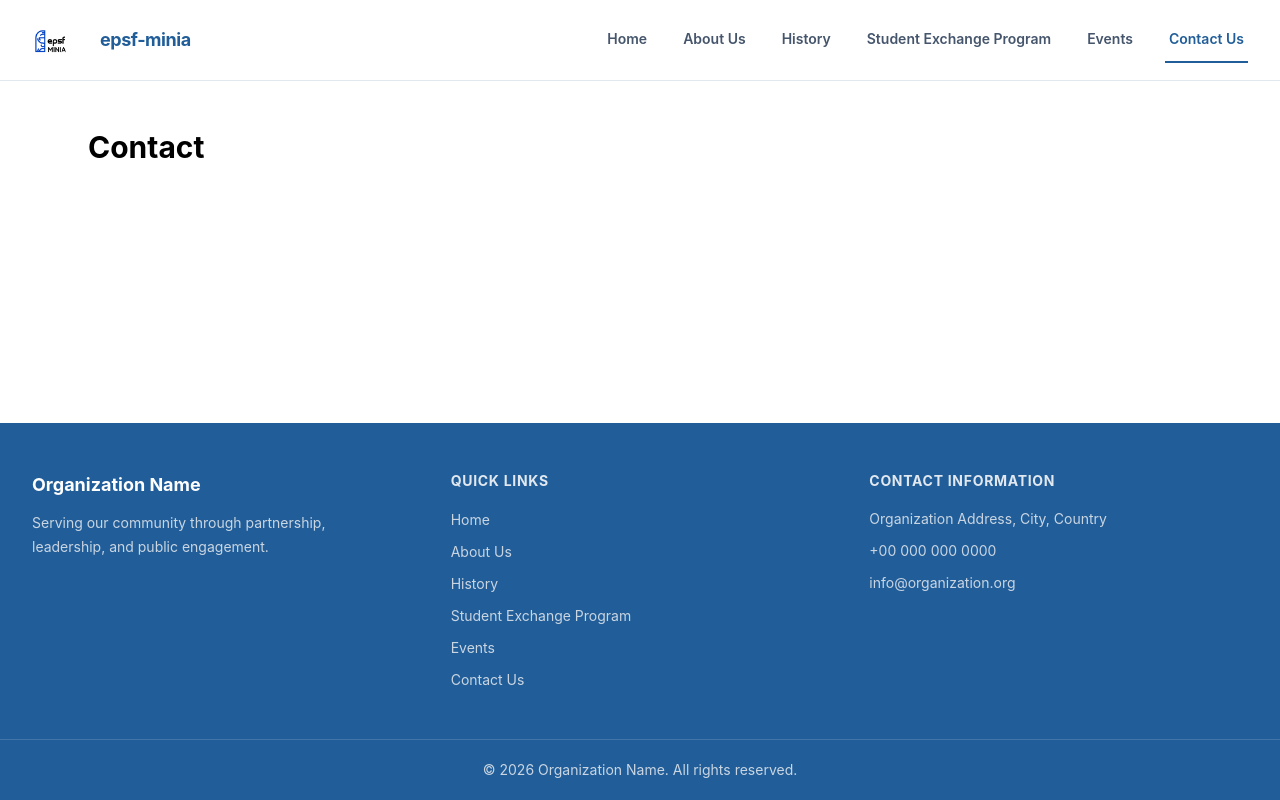
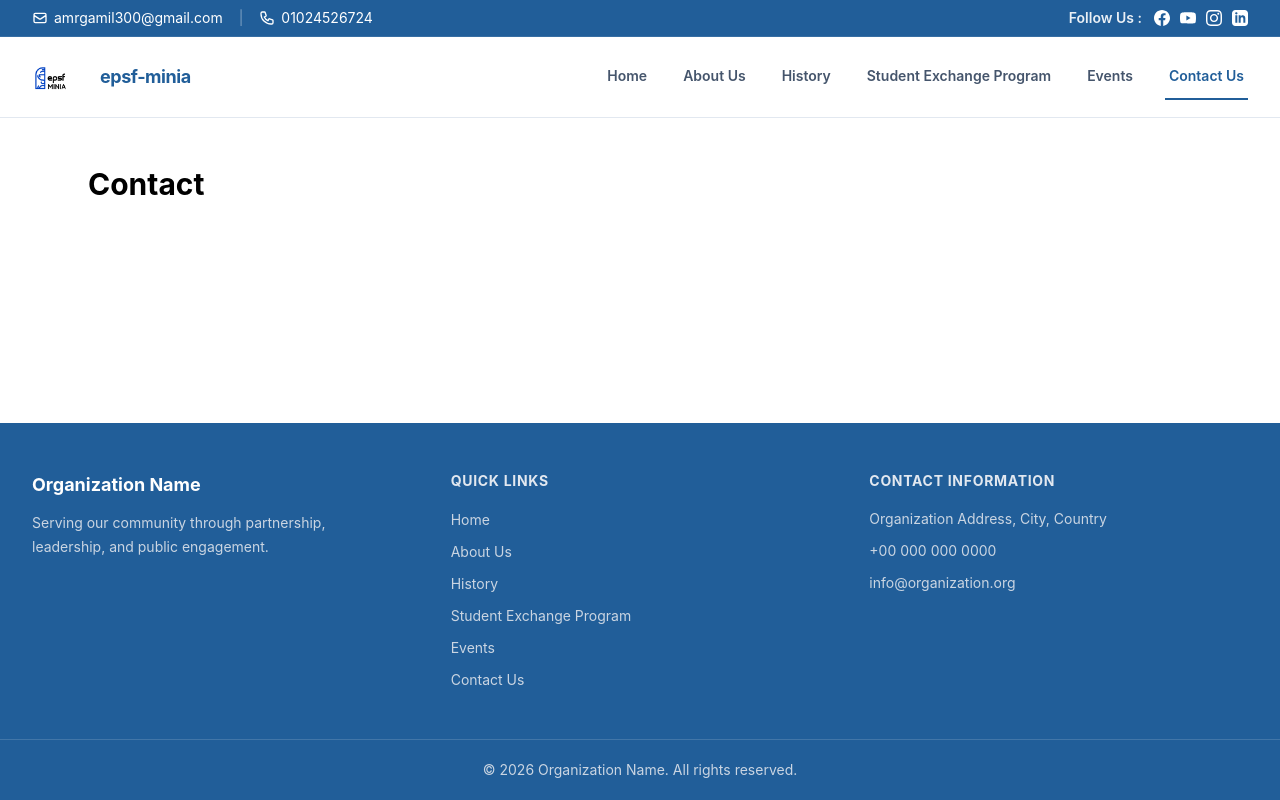
Before and after one commit to kamalalshinawi/epsf-minia, a React (Vite) app: page /contact in a window 1280 px wide. Built offline with nearby package versions, Linux system fonts and the light colour scheme.

Commit message:
feat(layout): add top contact banner with contact details and social links

```diff
--- a/src/components/Layout.tsx
+++ b/src/components/Layout.tsx
@@ -1,8 +1,11 @@
 import { Outlet } from "react-router-dom";
 import { Footer } from "./Footer";
 import { Navbar } from "./Navbar";
+import { TopBanner } from "./TopBanner";
+
 export const Layout = (): React.JSX.Element => (
-  <div className="flex min-h-screen flex-col overflow-x-hidden">
+  <div className="flex min-h-screen flex-col overflow-x-hidden bg-white text-black">
+    <TopBanner />
     <Navbar />
     <main className="mx-auto w-full max-w-6xl flex-1 px-6 py-12">
       <Outlet />
--- /dev/null
+++ b/src/components/TopBanner.tsx
@@ -0,0 +1,114 @@
+export const TopBanner = (): React.JSX.Element => {
+  return (
+    <div className="bg-[#215E99] text-white text-xs sm:text-sm border-b border-white/10">
+      <div className="mx-auto max-w-7xl px-4 sm:px-6 lg:px-8 py-2 flex flex-col sm:flex-row items-center justify-between gap-2">
+        {/* Left side: Contact info */}
+        <div className="flex items-center gap-3 sm:gap-4 flex-wrap justify-center sm:justify-start">
+          <a
+            href="mailto:amrgamil300@gmail.com"
+            className="flex items-center gap-1.5 hover:opacity-80 transition-opacity"
+            aria-label="Email us at amrgamil300@gmail.com"
+          >
+            <svg
+              className="w-4 h-4 shrink-0"
+              fill="none"
+              stroke="currentColor"
+              viewBox="0 0 24 24"
+              aria-hidden="true"
+            >
+              <path
+                strokeLinecap="round"
+                strokeLinejoin="round"
+                strokeWidth="2"
+                d="M3 8l7.89 5.26a2 2 0 002.22 0L21 8M5 19h14a2 2 0 002-2V7a2 2 0 00-2-2H5a2 2 0 00-2 2v10a2 2 0 002 2z"
+              />
+            </svg>
+            <span>amrgamil300@gmail.com</span>
+          </a>
+
+          <span className="hidden sm:inline-block text-white/40">|</span>
+
+          <a
+            href="tel:01024526724"
+            className="flex items-center gap-1.5 hover:opacity-80 transition-opacity"
+            aria-label="Call us at 01024526724"
+          >
+            <svg
+              className="w-4 h-4 shrink-0"
+              fill="none"
+              stroke="currentColor"
+              viewBox="0 0 24 24"
+              aria-hidden="true"
+            >
+              <path
+                strokeLinecap="round"
+                strokeLinejoin="round"
+                strokeWidth="2"
+                d="M3 5a2 2 0 012-2h3.28a1 1 0 01.948.684l1.498 4.493a1 1 0 01-.502 1.21l-2.257 1.13a11.042 11.042 0 005.516 5.516l1.13-2.257a1 1 0 011.21-.502l4.493 1.498a1 1 0 01.684.949V19a2 2 0 01-2 2h-1C9.716 21 3 14.284 3 6V5z"
+              />
+            </svg>
+            <span>01024526724</span>
+          </a>
+        </div>
+
+        {/* Right side: Social links */}
+        <div className="flex items-center gap-3">
+          <span className="font-semibold text-white/90">Follow Us :</span>
+          <div className="flex items-center gap-2.5">
+            {/* Facebook */}
+            <a
+              href="https://www.facebook.com/share/19Q68ZnLiT/"
+              target="_blank"
+              rel="noopener noreferrer"
+              className="hover:opacity-80 transition-opacity"
+              aria-label="EPSF Minia Facebook page"
+            >
+              <svg className="w-4 h-4 fill-current" viewBox="0 0 24 24" aria-hidden="true">
+                <path d="M24 12.073c0-6.627-5.373-12-12-12s-12 5.373-12 12c0 5.99 4.388 10.954 10.125 11.854v-8.385H7.078v-3.47h3.047V9.43c0-3.007 1.792-4.669 4.533-4.669 1.312 0 2.686.235 2.686.235v2.953H15.83c-1.491 0-1.956.925-1.956 1.874v2.25h3.328l-.532 3.47h-2.796v8.385C19.612 23.027 24 18.062 24 12.073z" />
+              </svg>
+            </a>
+
+            {/* YouTube */}
+            <a
+              href="https://youtube.com/@epsfminia?si=WoGVwbPgKPJBwZY5"
+              target="_blank"
+              rel="noopener noreferrer"
+              className="hover:opacity-80 transition-opacity"
+              aria-label="EPSF Minia YouTube channel"
+            >
+              <svg className="w-4 h-4 fill-current" viewBox="0 0 24 24" aria-hidden="true">
+                <path d="M23.498 6.186a3.016 3.016 0 0 0-2.122-2.136C19.505 3.545 12 3.545 12 3.545s-7.505 0-9.377.505A3.017 3.017 0 0 0 .502 6.186C0 8.07 0 12 0 12s0 3.93.502 5.814a3.016 3.016 0 0 0 2.122 2.136c1.871.505 9.376.505 9.376.505s7.505 0 9.377-.505a3.015 3.015 0 0 0 2.122-2.136C24 15.93 24 12 24 12s0-3.93-.502-5.814zM9.545 15.568V8.432L15.818 12l-6.273 3.568z" />
+              </svg>
+            </a>
+
+            {/* Instagram */}
+            <a
+              href="https://www.instagram.com/epsf_minia1?stkn=cXd3bXVlOTdscXh4"
+              target="_blank"
+              rel="noopener noreferrer"
+              className="hover:opacity-80 transition-opacity"
+              aria-label="EPSF Minia Instagram page"
+            >
+              <svg className="w-4 h-4 fill-current" viewBox="0 0 24 24" aria-hidden="true">
+                <path d="M12 2.163c3.204 0 3.584.012 4.85.07 3.252.148 4.771 1.691 4.919 4.919.058 1.265.069 1.645.069 4.849 0 3.205-.012 3.584-.069 4.849-.149 3.225-1.664 4.771-4.919 4.919-1.266.058-1.644.07-4.85.07-3.204 0-3.584-.012-4.849-.07-3.26-.149-4.771-1.699-4.919-4.92-.058-1.265-.07-1.644-.07-4.849 0-3.204.013-3.583.07-4.849.149-3.227 1.664-4.771 4.919-4.919 1.266-.057 1.645-.069 4.849-.069zm0-2.163c-3.259 0-3.667.014-4.947.072-4.358.2-6.78 2.618-6.98 6.98-.059 1.281-.073 1.689-.073 4.948 0 3.259.014 3.668.072 4.948.2 4.358 2.618 6.78 6.98 6.98 1.281.058 1.689.072 4.948.072 3.259 0 3.668-.014 4.948-.072 4.354-.2 6.782-2.618 6.979-6.98.059-1.28.073-1.689.073-4.948 0-3.259-.014-3.667-.072-4.947-.196-4.354-2.617-6.78-6.979-6.98-1.281-.059-1.69-.073-4.949-.073zm0 5.838c-3.403 0-6.162 2.759-6.162 6.162s2.759 6.163 6.162 6.163 6.162-2.759 6.162-6.163c0-3.403-2.759-6.162-6.162-6.162zm0 10.162c-2.209 0-4-1.79-4-4 0-2.209 1.791-4 4-4s4 1.791 4 4c0 2.21-1.791 4-4 4zm6.406-11.845c-.796 0-1.441.645-1.441 1.44s.645 1.44 1.441 1.44c.795 0 1.439-.645 1.439-1.44s-.644-1.44-1.439-1.44z" />
+              </svg>
+            </a>
+
+            {/* LinkedIn */}
+            <a
+              href="https://www.linkedin.com/company/epsf-minia/"
+              target="_blank"
+              rel="noopener noreferrer"
+              className="hover:opacity-80 transition-opacity"
+              aria-label="EPSF Minia LinkedIn page"
+            >
+              <svg className="w-4 h-4 fill-current" viewBox="0 0 24 24" aria-hidden="true">
+                <path d="M19 0h-14c-2.761 0-5 2.239-5 5v14c0 2.761 2.239 5 5 5h14c2.762 0 5-2.239 5-5v-14c0-2.761-2.238-5-5-5zm-11 19h-3v-11h3v11zm-1.5-12.268c-.966 0-1.75-.79-1.75-1.764s.784-1.764 1.75-1.764 1.75.79 1.75 1.764-.783 1.764-1.75 1.764zm13.5 12.268h-3v-5.604c0-3.368-4-3.113-4 0v5.604h-3v-11h3v1.765c1.396-2.586 7-2.777 7 2.476v6.759z" />
+              </svg>
+            </a>
+          </div>
+        </div>
+      </div>
+    </div>
+  )
+}
```
